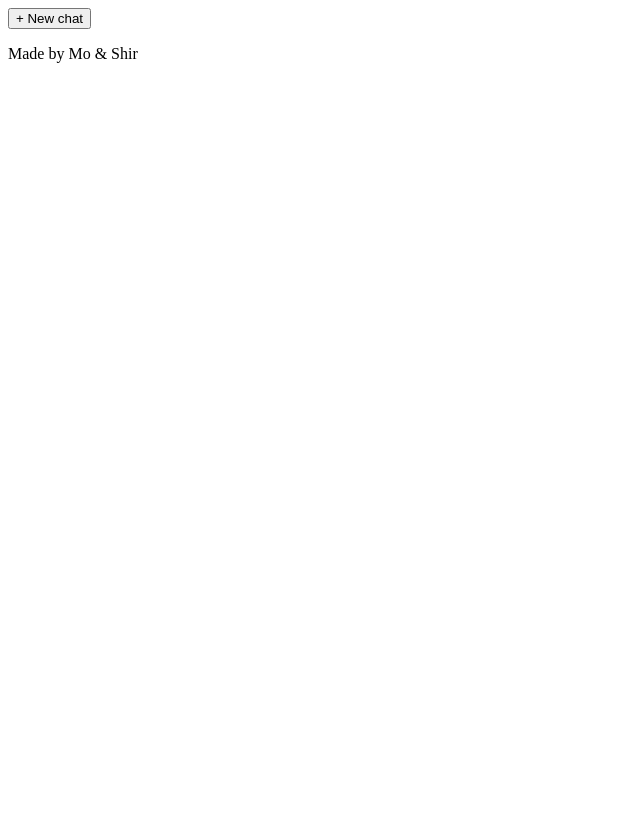
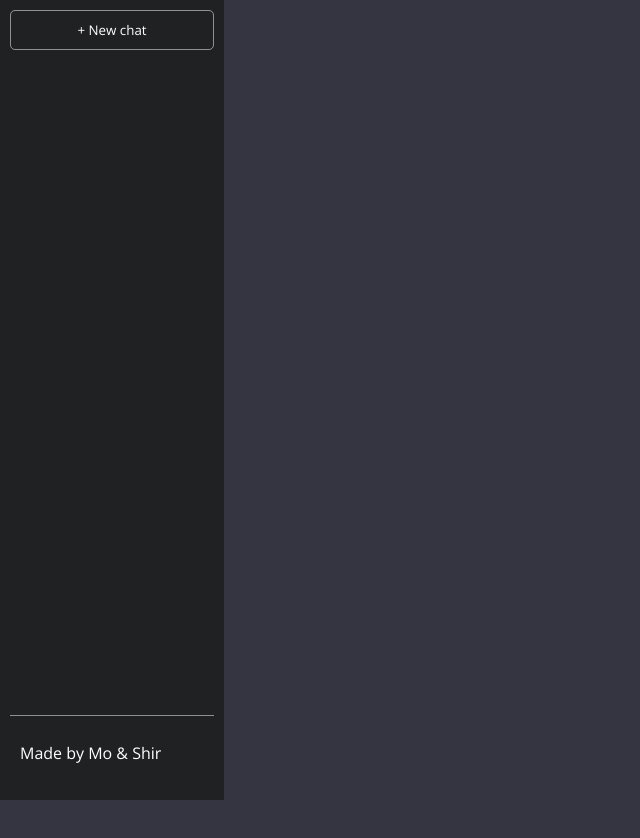
Before and after one commit to MoShirko/Jarvis_chatbot, a React (Create React App) app in the folder jarvis/: page / in a window 1280 px wide. Shown: the top 838 px of the page, without its empty margins (0-640 px from the left). Before the commit the page ends 800 px from the top, so only its background shows below. Built offline with nearby package versions, Linux system fonts and the light colour scheme.

Commit message:
styling added to main

```diff
--- a/jarvis/src/index.css
+++ b/jarvis/src/index.css
@@ -0,0 +1,45 @@
+@import url('https://fonts.googleapis.com/css2?family=K2D:wght@700&family=Open+Sans:wght@300;400;500;600;700;800&display=swap');
+
+* {
+  font-family: 'Open Sans', sans-serif;
+  color: #fff;
+
+}
+
+body {
+  margin: 0;
+  padding: 0;
+}
+
+.app {
+  background-color: #343541;
+}
+
+.side-bar {
+  background-color: #202123;
+  height:  100vh;
+  width: 224px;
+  display: flex;
+  flex-direction: column;
+  justify-content: space-between;
+}
+
+button {
+  border: solid 0.5px rgba(255, 255, 255, 0.5);
+  background-color: transparent;
+  border-radius: 5px;
+  padding: 10px;
+  margin: 10px;
+}
+
+nav {
+  border-top: solid 0.5px rgba(255, 255, 255, 0.5);
+  padding: 10px;
+  margin: 10px;
+}
+
+.main {
+  height: 100vh;
+  width: 100%;
+
+}
```
